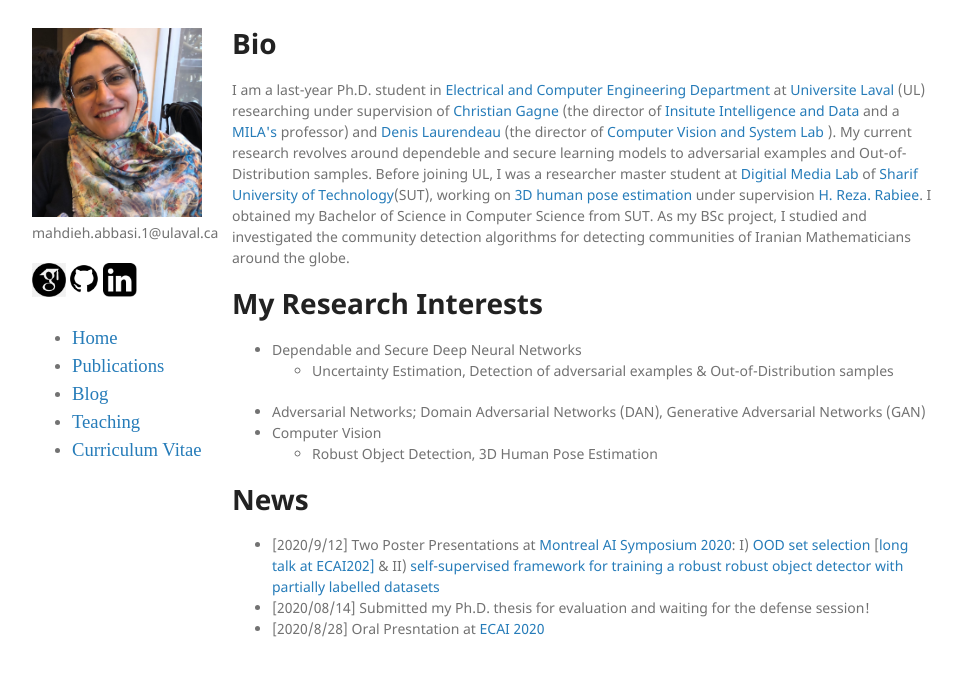
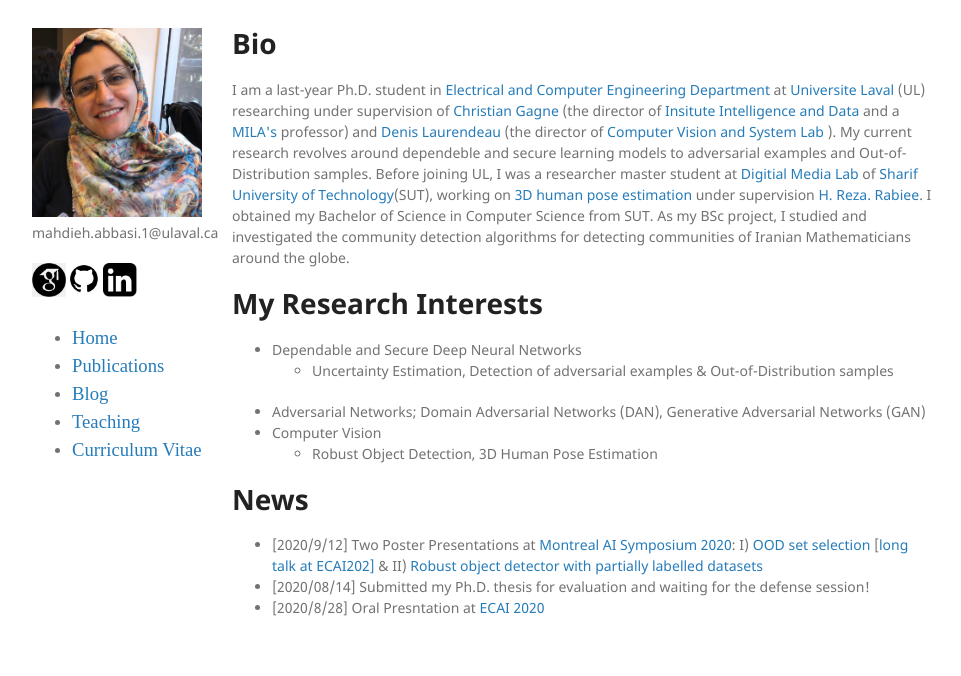
Before and after one commit to mahdaneh/mahdaneh.github.io, a Jekyll site: the page built from index.html, in a window 1280 px wide. Shown: the top 676 px of the page, without its empty margins (158-1119 px from the left). Built offline with Jekyll 4.4.1, drawn with Linux system fonts in a browser that asks for light colours.

Commit message:
news updated

```diff
--- a/index.html
+++ b/index.html
@@ -78,7 +78,7 @@
 
         <h1> News</h1>
         <ul>
-          <li>[2020/9/12] Two Poster Presentations at <a href="http://montrealaisymposium.com/">Montreal AI Symposium 2020</a>: I) <a href="https://www.youtube.com/watch?v=coLoPTw3Kug">OOD set selection</a> [<a href="https://underline.io/events/24/sessions/206/lecture/2014-toward-metrics-for-differentiating-out-of-distribution-sets">long talk at ECAI202] </a> & II) <a href="https://www.youtube.com/watch?v=hzT55v60ygU">self-supervised framework for training a robust robust object detector with partially labelled datasets</a> </li>
+          <li>[2020/9/12] Two Poster Presentations at <a href="http://montrealaisymposium.com/">Montreal AI Symposium 2020</a>: I) <a href="https://www.youtube.com/watch?v=coLoPTw3Kug">OOD set selection</a> [<a href="https://underline.io/events/24/sessions/206/lecture/2014-toward-metrics-for-differentiating-out-of-distribution-sets">long talk at ECAI202] </a> & II) <a href="https://www.youtube.com/watch?v=hzT55v60ygU">Robust object detector with partially labelled datasets</a> </li>
           <li> [2020/08/14] Submitted my Ph.D. thesis for evaluation and waiting for the defense session!
           <li>[2020/8/28] Oral Presntation at <a href="http://ecai2020.eu/">ECAI 2020</a></li>
 
```
